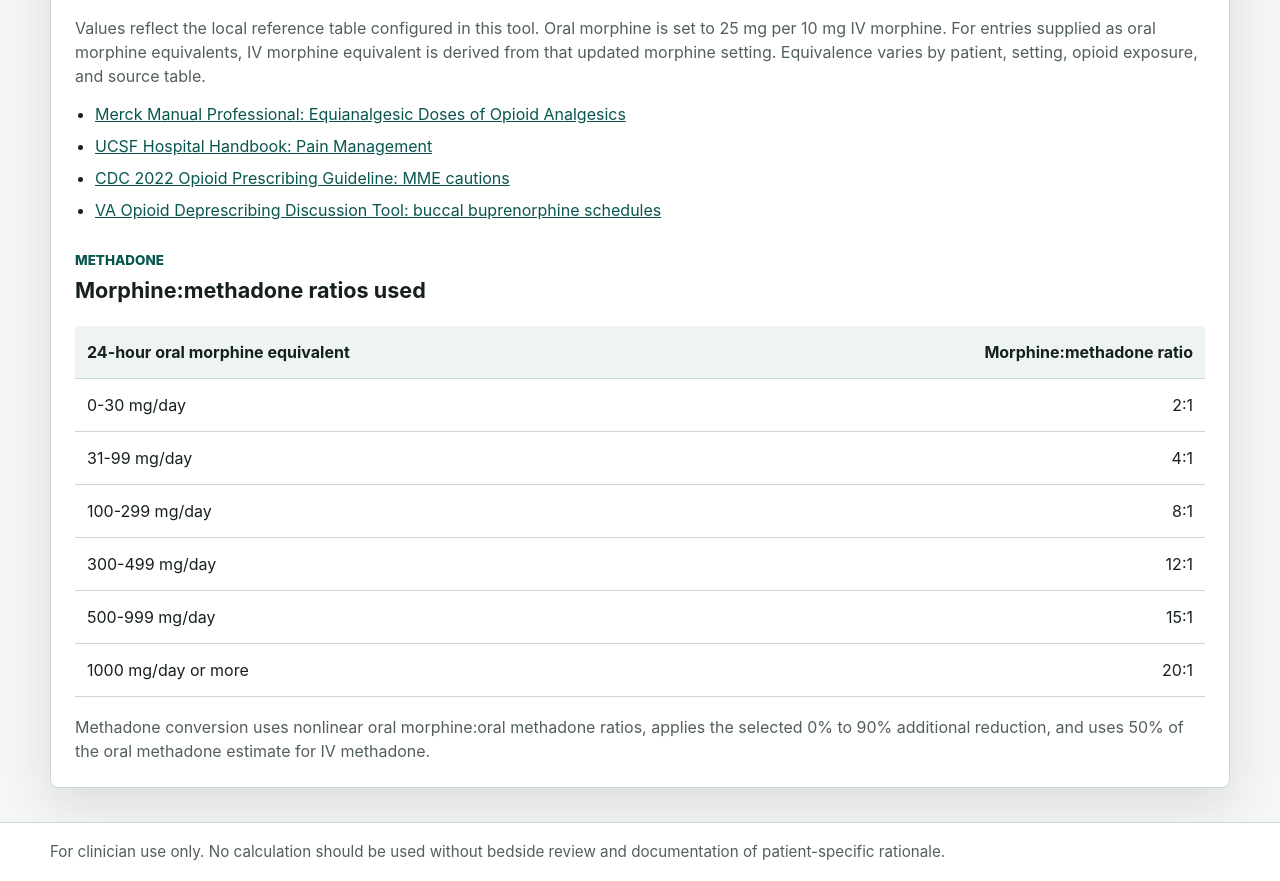
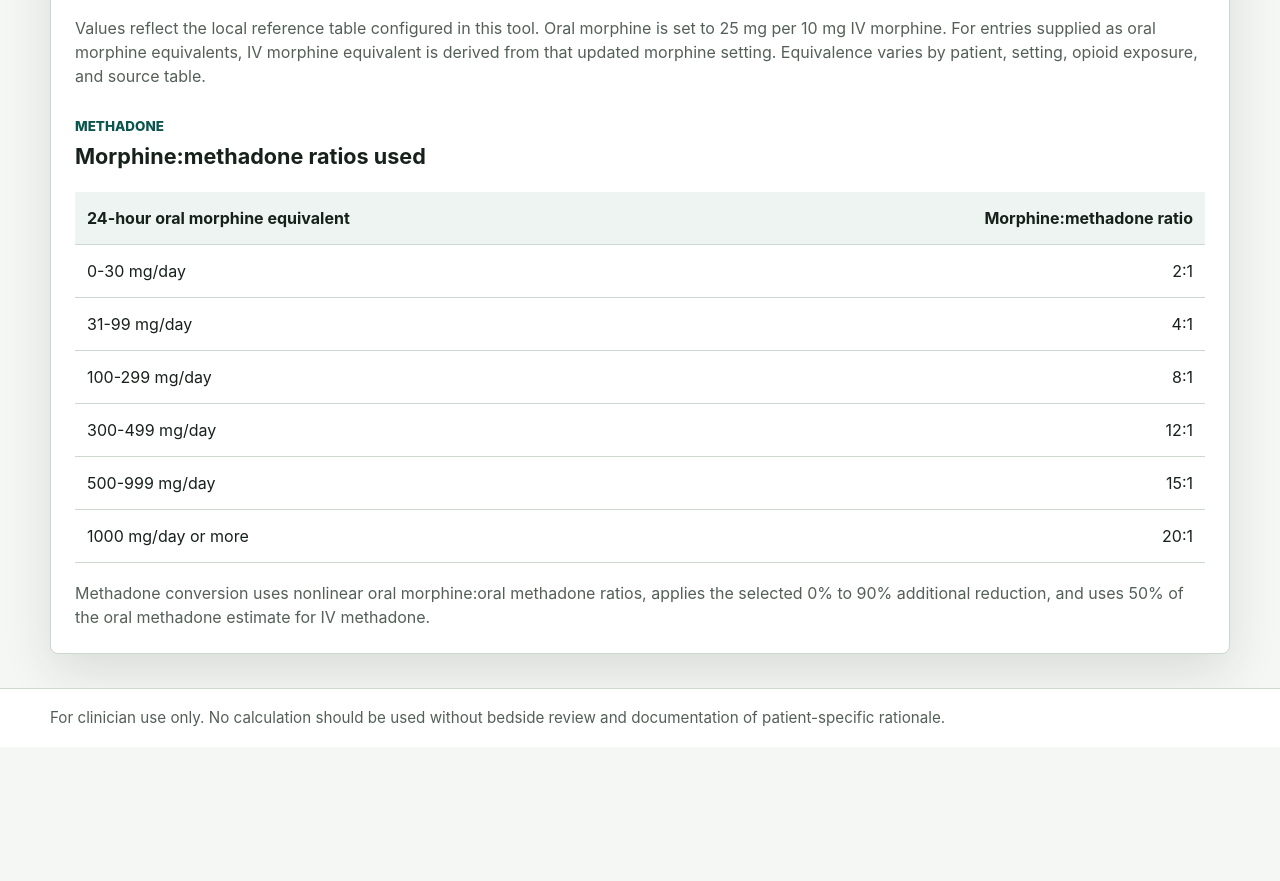
Before and after one commit to rb666/Equianalgesic_Dosing_Calculator, a plain HTML site: page index.html in a window 1280 px wide. Shown: the part 4517-5398 px from the top of the page. After the commit the page ends 5264 px from the top, so only its background shows below. Drawn offline with Linux system fonts and the light colour scheme.

Commit message:
Remove external reference links

```diff
--- a/index.html
+++ b/index.html
@@ -417,45 +417,6 @@
           derived from that updated morphine setting. Equivalence varies by
           patient, setting, opioid exposure, and source table.
         </p>
-        <ul class="source-links">
-          <li>
-            <a
-              href="https://www.merckmanuals.com/professional/multimedia/table/equianalgesic-doses-of-opioid-analgesics"
-              target="_blank"
-              rel="noreferrer"
-            >
-              Merck Manual Professional: Equianalgesic Doses of Opioid Analgesics
-            </a>
-          </li>
-          <li>
-            <a
-              href="https://hospitalhandbook.ucsf.edu/content/08-pain-management"
-              target="_blank"
-              rel="noreferrer"
-            >
-              UCSF Hospital Handbook: Pain Management
-            </a>
-          </li>
-          <li>
-            <a
-              href="https://www.cdc.gov/mmwr/volumes/71/rr/rr7103a1.htm"
-              target="_blank"
-              rel="noreferrer"
-            >
-              CDC 2022 Opioid Prescribing Guideline: MME cautions
-            </a>
-          </li>
-          <li>
-            <a
-              href="https://www.pbm.va.gov/PBM/AcademicDetailingService/Documents/508/10-1548_Opioid-Deprescribing-Discussion-Tool_508Ready.pdf"
-              target="_blank"
-              rel="noreferrer"
-            >
-              VA Opioid Deprescribing Discussion Tool: buccal buprenorphine schedules
-            </a>
-          </li>
-        </ul>
-
         <div class="section-heading methadone-reference-heading">
           <p class="eyebrow">Methadone</p>
           <h2>Morphine:methadone ratios used</h2>
--- a/styles.css
+++ b/styles.css
@@ -347,14 +347,12 @@ dd {
   margin-top: 22px;
 }
 
-.clinical-notes ul,
-.source-links {
+.clinical-notes ul {
   margin: 0;
   padding-left: 20px;
 }
 
-.clinical-notes li,
-.source-links li {
+.clinical-notes li {
   margin: 8px 0;
 }
 
@@ -444,10 +442,6 @@ th:last-child {
   text-align: right;
 }
 
-.source-links {
-  margin-top: 14px;
-}
-
 footer {
   border-top: 1px solid var(--line);
   background: var(--surface);
```
